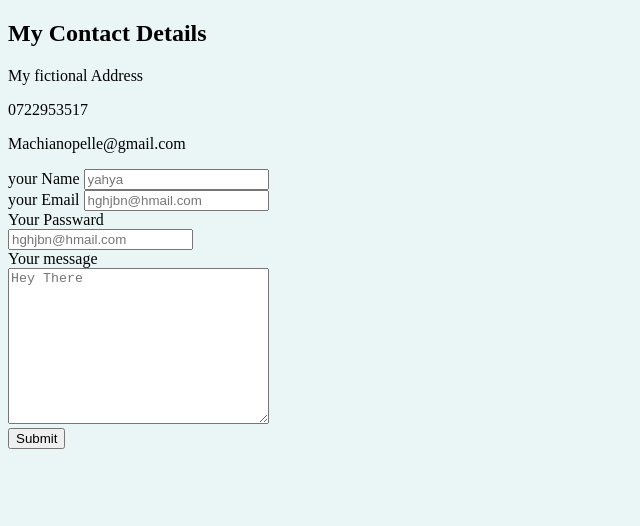
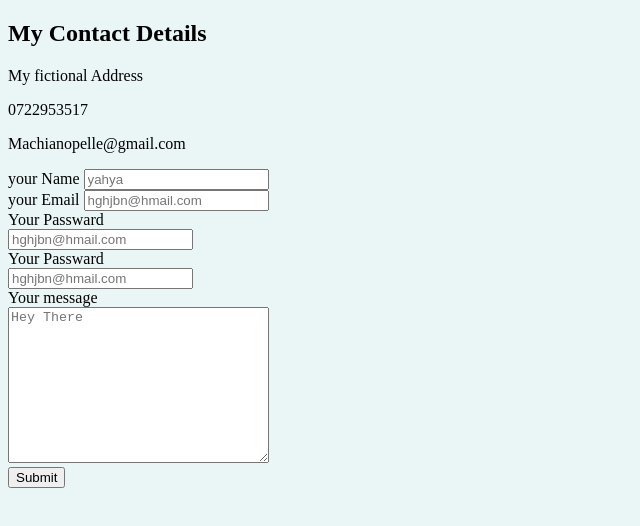
Before and after one commit to itsyahyaa/web-basic, a plain HTML site: page IntroHTML/contact.html in a window 1280 px wide. Shown: the whole page, without its empty margins (0-640 px from the left). Drawn offline with Linux system fonts and the light colour scheme.

Commit message:
Add label

```diff
--- a/IntroHTML/contact.html
+++ b/IntroHTML/contact.html
@@ -23,6 +23,8 @@
         <input type="text" name="yourEmail" value=""  placeholder="hghjbn@hmail.com"><br>
         <label for="">Your Passward</label><br>
         <input type="password" name="passward" value=""  placeholder="hghjbn@hmail.com"><br>
+        <label for="">Your Passward</label><br>
+        <input type="password" name="passward" value=""  placeholder="hghjbn@hmail.com"><br>
         <label for="">Your message</label><br>
         <textarea name="yourMassage" value=""  id="" cols="30" rows="10" placeholder="Hey There"></textarea><br>
         <input type="submit"name="Submit">
```
